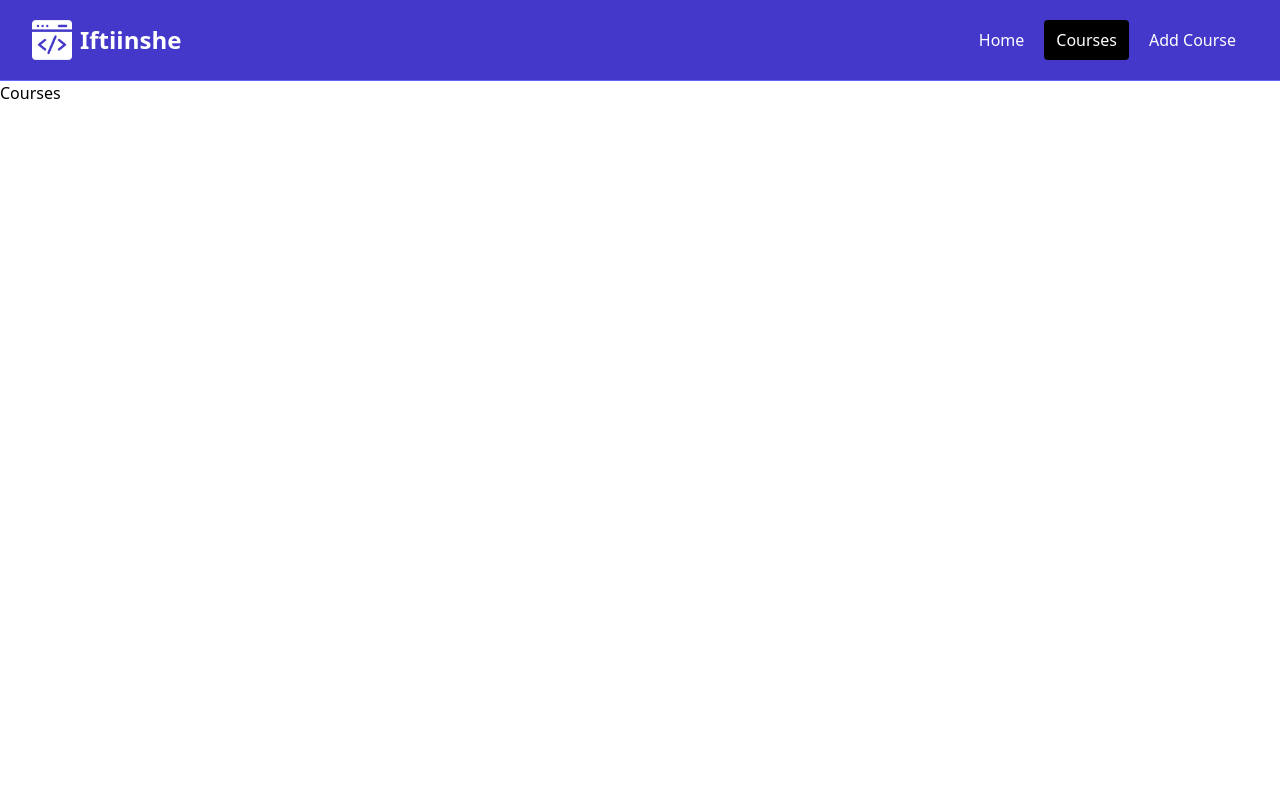
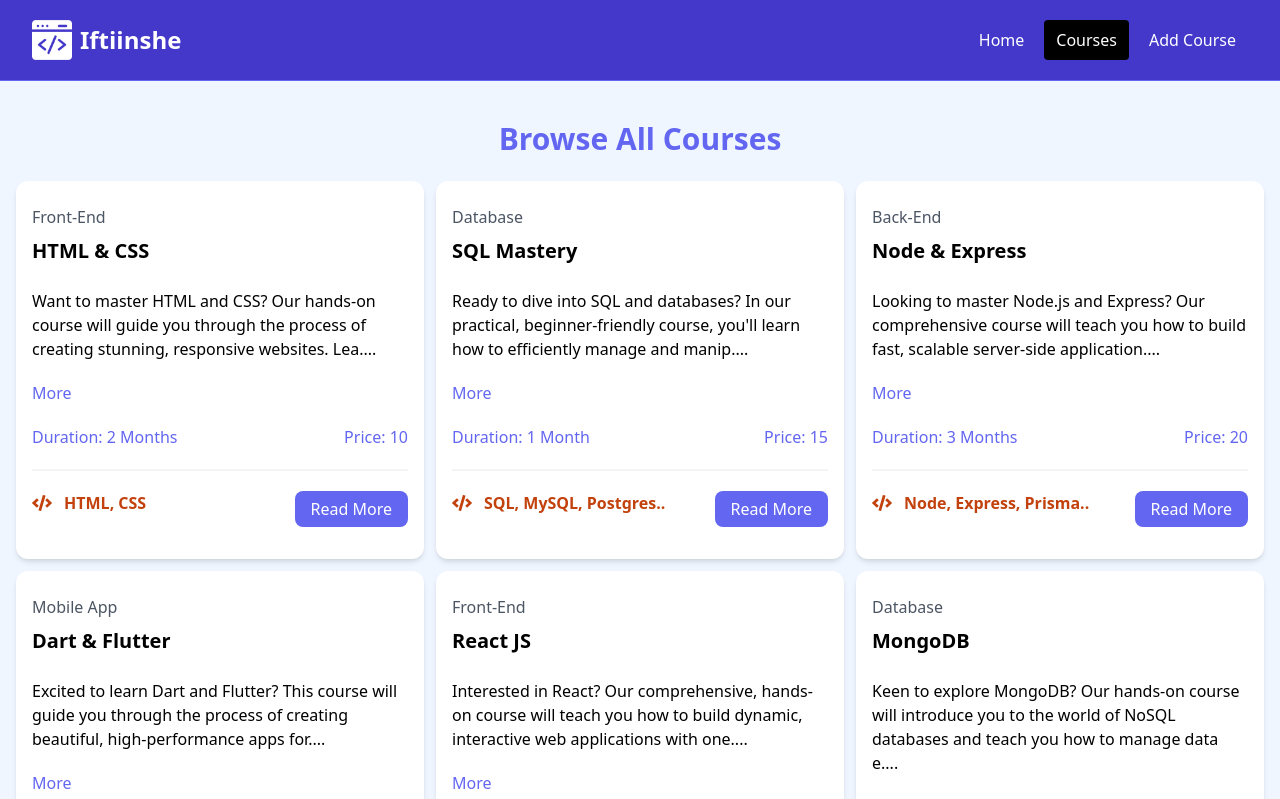
Before and after one commit to korodhsoaqoon/iftiinshe-react-app, a React (Vite) app: page /courses in a window 1280 px wide. Shown: the top 799 px of the page. Built offline with nearby package versions, Linux system fonts and the light colour scheme.

Commit message:
done courses page

```diff
--- a/package.json
+++ b/package.json
@@ -7,9 +7,11 @@
     "dev": "vite",
     "build": "vite build",
     "lint": "eslint .",
-    "preview": "vite preview"
+    "preview": "vite preview",
+    "server ": "json-server --watch src/courses.json --port 5000"
   },
   "dependencies": {
+    "json-server": "^1.0.0-beta.3",
     "react": "^18.3.1",
     "react-dom": "^18.3.1",
     "react-icons": "^5.3.0",
--- a/src/components/CourseListings.jsx
+++ b/src/components/CourseListings.jsx
@@ -1,17 +1,17 @@
 import CourseListing from "./CourseListing";
 import courses from "../courses.json";
-const CourseListings = () => {
-  const recentCourses = courses.slice(0, 3);
+const CourseListings = ({ isHome }) => {
+  const courseListing = isHome ? courses.slice(0, 3) : courses;
   return (
     <>
       <section className="bg-blue-50 px-4 py-10">
         <div className="container-xl lg:container m-auto">
           <h1 className="text-3xl font-bold text-center text-indigo-500 mb-6">
-            Recent Courses
+            {isHome ? "Recent Courses" : "Browse All Courses"}
           </h1>
           {/* <!-- Courses grid --> */}
           <div className="grid grid-cols-1 md:grid-cols-3 gap-3">
-            {recentCourses.map((course) => (
+            {courseListing.map((course) => (
               <CourseListing course={course} key={course.id} />
             ))}
           </div>
--- a/src/pages/CoursesPage.jsx
+++ b/src/pages/CoursesPage.jsx
@@ -1,5 +1,10 @@
+import CourseListings from "../components/CourseListings";
 const CoursesPage = () => {
-  return <div>Courses</div>;
+  return (
+    <>
+      <CourseListings isHome={false} />
+    </>
+  );
 };
 
 export default CoursesPage;
--- a/src/pages/HomePage.jsx
+++ b/src/pages/HomePage.jsx
@@ -8,7 +8,7 @@ const HomePage = () => {
     <>
       <Hero />
       <HomeCards />
-      <CourseListings />
+      <CourseListings isHome={true} />
       <ViewAllCourses />
     </>
   );
```
Also changed, not shown: 1 other file (tests, documents, lock files or other folders).
